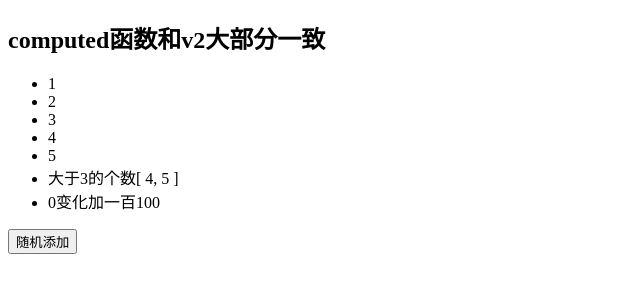
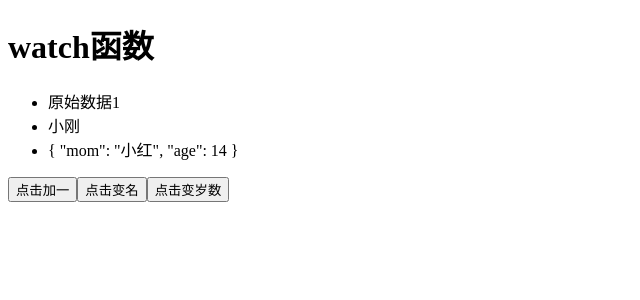
Before and after one commit to jialiangzai/vue3_exercise, a Vue app: page / in a window 1280 px wide. Shown: the top 300 px of the page, without its empty margins (0-640 px from the left). Built offline with nearby package versions, Linux system fonts and the light colour scheme.

Commit message:
watch函数监听

```diff
--- a/src/main.js
+++ b/src/main.js
@@ -3,7 +3,8 @@ import { createApp } from 'vue'
 // import Setup from './views/setup函数入口.vue'
 // import Reactive from './views/reactive函数.vue'
 // import Refs from './views/ref函数.vue'
-import Compute from '@/views/computed.函数.vue'
+// import Compute from '@/views/computed.函数.vue'
+import Watch from './views/watch函数.vue'
 import router from './router'
 import store from './store'
 
@@ -12,4 +13,5 @@ import store from './store'
 // createApp(Setup).use(store).use(router).mount('#app')
 // createApp(Reactive).use(store).use(router).mount('#app')
 // createApp(Refs).use(store).use(router).mount('#app')
-createApp(Compute).use(store).use(router).mount('#app')
+// createApp(Compute).use(store).use(router).mount('#app')
+createApp(Watch).use(store).use(router).mount('#app')
--- /dev/null
+++ b/src/views/watch函数.vue
@@ -0,0 +1,62 @@
+<template>
+  <div>
+    <h1>watch函数</h1>
+    <ul>
+      <li>原始数据{{ count }}</li>
+      <li>{{ name }}</li>
+      <li>{{ person }}</li>
+    </ul>
+    <button @click="count++">点击加一</button>
+    <button @click="name = '小红'">点击变名</button>
+    <button @click="cahngeAge">点击变岁数</button>
+  </div>
+</template>
+
+<script>
+// watch注重回调干事computed注重结果数据渲染
+/* 1. 从vue框架中导入watch函数
+2. 在setup函数中执行watch函数开启对响应式数据的监听
+写法：watch(callback指定监听变量, callback被监听变量发生变化执行,options配置)
+3. watch函数接收三个常规参数
+   1. 第一个参数为函数，返回你要监听变化的响应式数据
+   2. 第二个参数为响应式数据变化之后要执行的回调函数
+   3. 第三个参数为一个对象，在里面配置是否开启立刻执行或者深度监听
+ */
+import { watch, ref } from 'vue'
+export default {
+  setup () {
+    const count = ref(1)
+    const name = ref('小刚')
+    const person = ref({ mom: '小红', age: 14 })
+    // 写法1
+    watch(() => count.value, (newVal, oldVal) => {
+      console.log('count变化了1：', newVal, oldVal)
+    })
+    // 写法2
+    watch(name, (newName, oldName) => {
+      console.log('名字变化了2', newName, oldName)
+    })
+    // 写法2 ===>监听多个变量数据
+    watch([name, count], (newVal, oldval) => {
+      console.log('名字变化了2', newVal, oldval)
+    })
+    // 写法3====》监听复杂类型
+    const cahngeAge = function () {
+      person.value.age = Math.floor(Math.random() * 100)
+    }
+    watch(person, (newVal, oldVal) => {
+      // 不可更改复杂类型的地址
+      // 此时因为是ref响应式复杂类型监听局部变化要开启深度监视/reactive不用 但是watch监听ref变化底层还是reactive的proxy对象 所以新值和老值都是proxy对象，在target对象中获取值
+      console.log('年龄变化了3', newVal, oldVal)
+    }, {
+      deep: true
+      // 如果想默认初始化就开启深度监视
+      // immediate: true
+    })
+    return { count, person, name, cahngeAge }
+  }
+}
+</script>
+
+<style lang="scss" scoped>
+</style>
```
